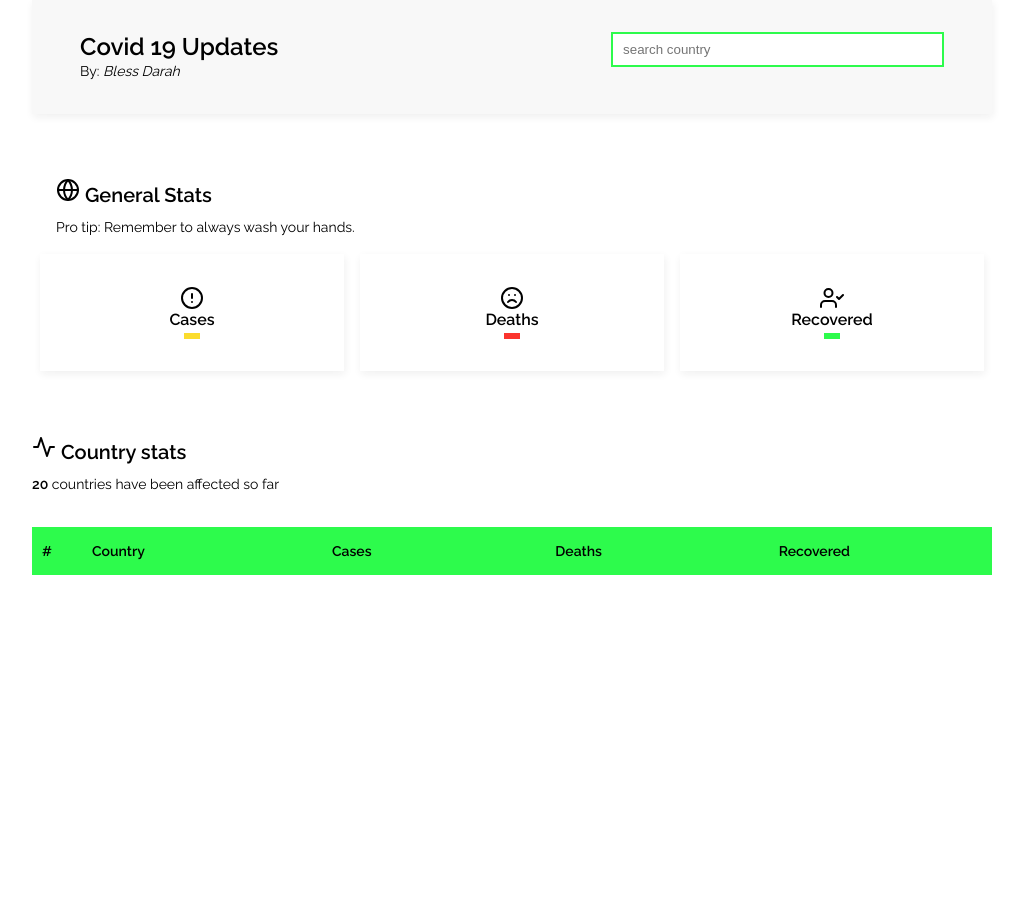
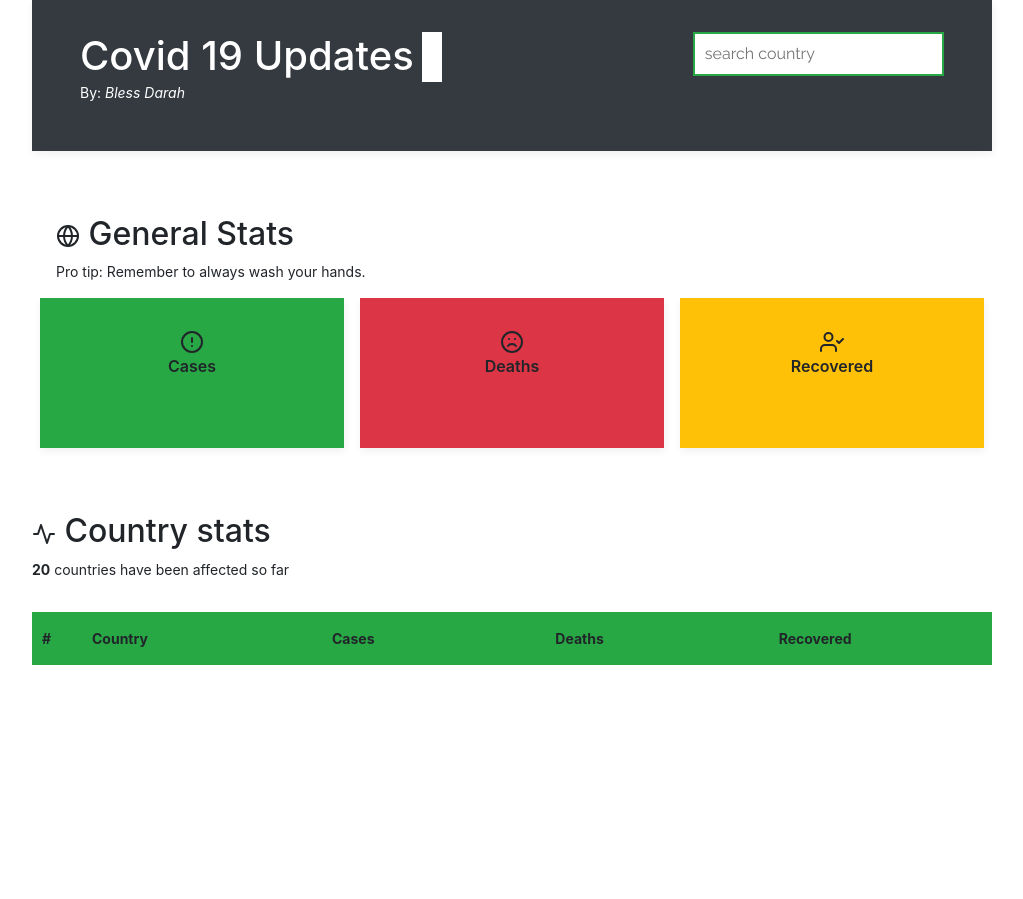
Before and after one commit to blessdarah/corona-stats, a plain HTML site: page index.html in a window 1280 px wide. Shown: the whole page, without its empty margins (128-1151 px from the left). Before the commit the page ends 875 px from the top, so only its background shows below. Drawn offline with nearby package versions, Linux system fonts and the light colour scheme; no server answers.

Commit message:
added some transitions and animationns

```diff
--- a/index.html
+++ b/index.html
@@ -6,14 +6,22 @@
     <meta name="viewport" content="width=device-width, initial-scale=1.0" />
     <title>Covid-19 Updates</title>
     <link rel="stylesheet" href="styles.css" />
+    <link rel="stylesheet" href="https://stackpath.bootstrapcdn.com/bootstrap/4.4.1/css/bootstrap.min.css" integrity="sha384-Vkoo8x4CGsO3+Hhxv8T/Q5PaXtkKtu6ug5TOeNV6gBiFeWPGFN9MuhOf23Q9Ifjh" crossorigin="anonymous">
+    <script src="https://stackpath.bootstrapcdn.com/bootstrap/4.4.1/js/bootstrap.min.js" integrity="sha384-wfSDF2E50Y2D1uUdj0O3uMBJnjuUD4Ih7YwaYd1iqfktj0Uod8GCExl3Og8ifwB6" crossorigin="anonymous"></script>
+    <script src="https://code.jquery.com/jquery-3.4.1.slim.min.js" integrity="sha384-J6qa4849blE2+poT4WnyKhv5vZF5SrPo0iEjwBvKU7imGFAV0wwj1yYfoRSJoZ+n" crossorigin="anonymous"></script>
+    <script src="https://cdn.jsdelivr.net/npm/popper.js@1.16.0/dist/umd/popper.min.js" integrity="sha384-Q6E9RHvbIyZFJoft+2mJbHaEWldlvI9IOYy5n3zV9zzTtmI3UksdQRVvoxMfooAo" crossorigin="anonymous"></script>
     <script src="https://unpkg.com/feather-icons"></script>
 </head>
 
 <body>
     <div class="wrapper">
-        <header class="main-header">
+        <header class="main-header bg-dark text-white">
             <div class="main-header-container">
-                <h1>Covid 19 Updates</h1>
+                <div class="main-h">
+                    <h1>Covid 19 Updates</h1>
+                    <div id="cursor" class="ml-2"></div>
+                </div>
+
                 <p>By: <em>Bless Darah</em></p>
             </div>
             <form action="#" class="search-form">
@@ -32,18 +40,18 @@
 
             <!-- general stats here -->
             <ul class="general-cases">
-                <li><span class="label"><i data-feather="alert-circle"></i> Cases</span>
-                    <span class="figure highlight-orange cases-count"></span>
+                <li class="bg-success"><span class="label"><i data-feather="alert-circle"></i> Cases</span>
+                    <span class="figure highlight-green cases-count"></span>
                 </li>
 
 
-                <li><span class="label"><i data-feather="frown"></i> Deaths</span>
+                <li class="bg-danger"><span class="label"><i data-feather="frown"></i> Deaths</span>
                     <span class="figure highlight-red death-count"></span>
                 </li>
 
 
-                <li><span class="label"><i data-feather="user-check"></i> Recovered</span>
-                    <span class="figure highlight-green recovered-count"></span>
+                <li class="bg-warning"><span class="label"><i data-feather="user-check"></i> Recovered</span>
+                    <span class="figure highlight-yellow recovered-count"></span>
                 </li>
 
             </ul>
--- a/styles.css
+++ b/styles.css
@@ -18,7 +18,6 @@ html {
     padding: 0;
     box-sizing: border-box;
 }
-
 
 /* site styles */
 
@@ -68,7 +67,6 @@ section {
     background: var(--green);
 }
 
-
 /* header */
 
 .main-header {
@@ -82,6 +80,24 @@ section {
     top: 0;
     box-shadow: var(--shadow);
     text-align: center;
+}
+
+.main-h {
+    display: flex;
+}
+
+#cursor {
+    background-color: white;
+    width: 20px;
+    height: 50px;
+    animation-name: cursor;
+    animation-duration: 1s;
+    animation-iteration-count: infinite;
+}
+
+@keyframes cursor {
+    from {background-color: white}
+    to {background-color: #343a40}
 }
 
 .main-header .main-header-container {
@@ -139,6 +155,17 @@ section {
     background: var(--red);
 }
 
+li {
+    width: 150px;
+    height: 150px;
+    transition: width 2s, height 2s, transform 2s;
+}
+
+li:hover {
+    width: 150px;
+    height: 150px;
+    transform: rotate(360deg);
+}
 
 /* country list */
 
@@ -168,13 +195,11 @@ section {
     padding: 1rem 10px;
 }
 
-.country-list-head-content th:nth-child(2),
-.country-list-body-content td:nth-child(2) {
+.country-list-head-content th:nth-child(2), .country-list-body-content td:nth-child(2) {
     width: 25%;
 }
 
-.country-list-head-content th:nth-child(1),
-.country-list-body-content td:nth-child(1) {
+.country-list-head-content th:nth-child(1), .country-list-body-content td:nth-child(1) {
     width: 50px;
 }
 
@@ -185,7 +210,6 @@ section {
 .country-list-body-item:nth-child(even) {
     background: #f8f8f8;
 }
-
 
 /* Search results */
 
@@ -221,12 +245,10 @@ section {
     padding: 6px 14px;
 }
 
-.search-featured-item a:hover,
-.search-featured-item a:active {
+.search-featured-item a:hover, .search-featured-item a:active {
     cursor: pointer;
     background: var(--green);
 }
-
 
 /* tablets and above */
 
@@ -262,7 +284,6 @@ section {
     }
 }
 
-
 /* Desktops */
 
 @media screen and (min-width:960px) {
```
